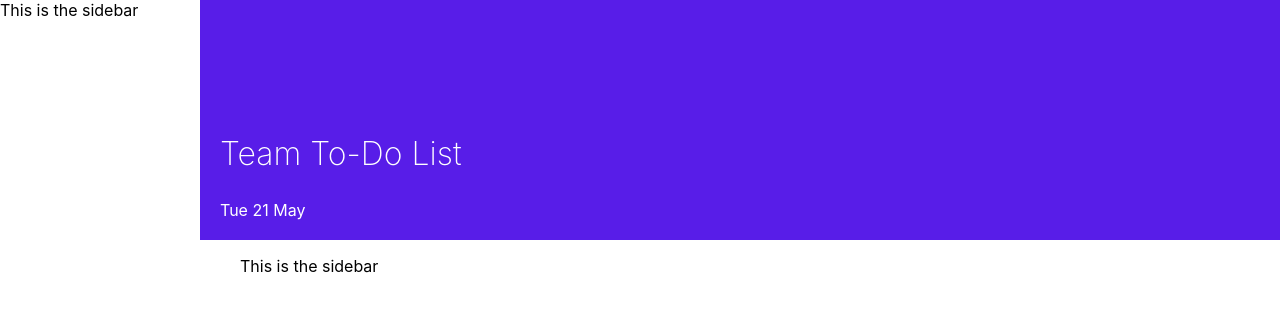
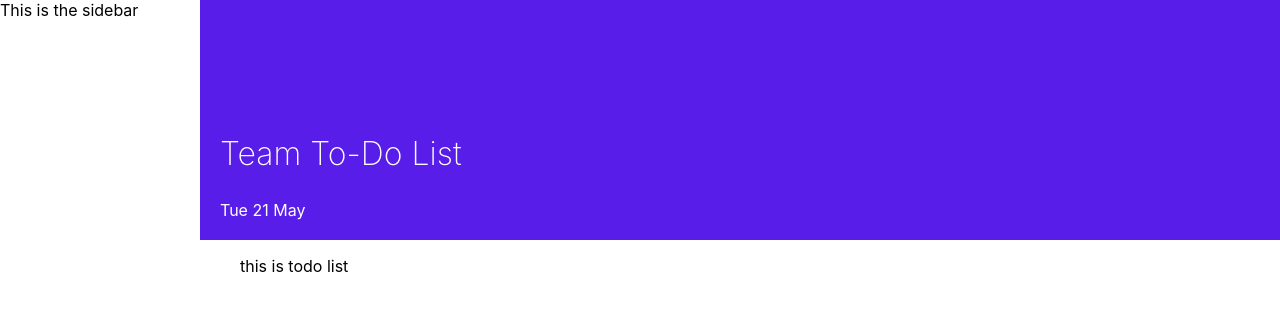
Before and after one commit to AgataJot/test-simply-business, a React (Create React App) app: page / in a window 1280 px wide. Shown: the top 312 px of the page. Built offline with nearby package versions, Linux system fonts and the light colour scheme.

Commit message:
Correct placeholder text

```diff
--- a/src/TodoList.js
+++ b/src/TodoList.js
@@ -4,7 +4,7 @@ import styled from "styled-components";
 const ToDoUlSt = styled.ul``;
 
 function TodoList() {
-    return <ToDoUlSt>This is the sidebar</ToDoUlSt>;
+    return <ToDoUlSt>this is todo list</ToDoUlSt>;
 }
 
 export default TodoList;
```
